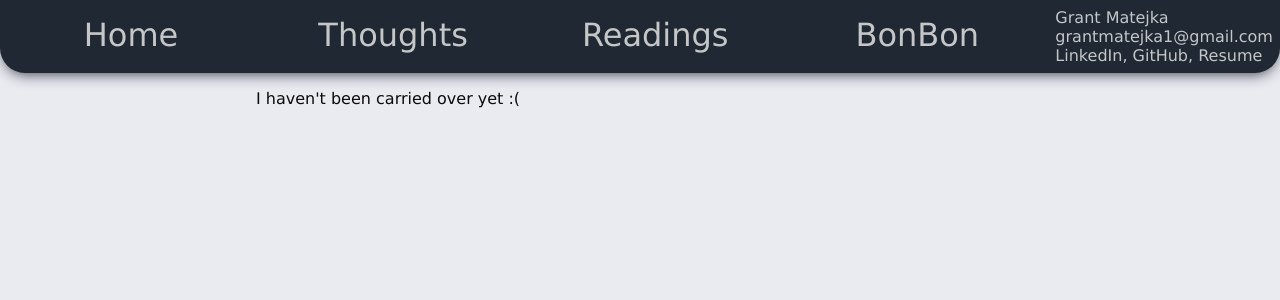
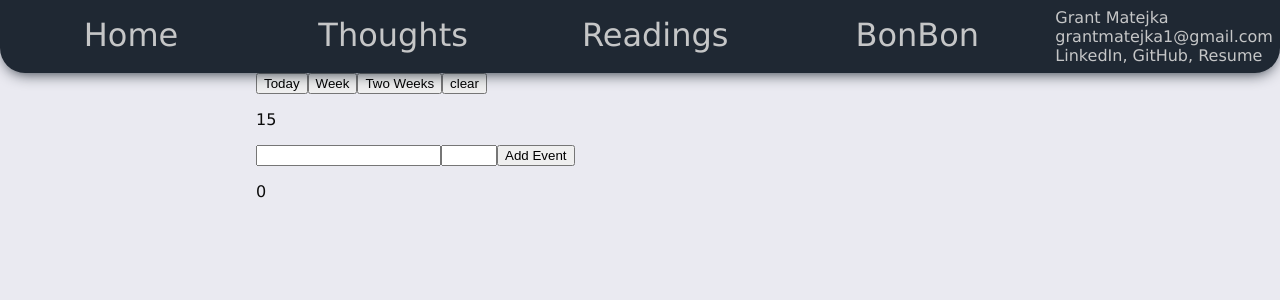
Before and after one commit to GrantMatejka/website, a Next.js app: page /bonbon in a window 1280 px wide. Shown: the top 300 px of the page. Built offline with nearby package versions, Linux system fonts and the light colour scheme.

Commit message:
Some more bon bon

```diff
--- a/pages/bonbon.tsx
+++ b/pages/bonbon.tsx
@@ -1,4 +1,6 @@
-import { ReactElement, useEffect, useState } from 'react';
+import Head from 'next/head';
+import { FormEvent } from 'react';
+import { FormEventHandler, ReactElement, useEffect, useState } from 'react';
 
 interface Todo {
    date: string
@@ -61,17 +63,61 @@ const Bonbon = (): ReactElement => {
       fullySetTodos(newTodos);
    });
 
+   const clearTodos = () => {
+      setTodos([]);
+      localStorage.setItem('todos', JSON.stringify([]));
+   };
+
+   const todoFormSubmission = ((e: FormEvent<HTMLFormElement>) => {
+      e.preventDefault();
+      const todos = JSON.parse(localStorage.getItem('todos') ?? '[]');
+      console.log(todos);
+      todos.push('hey');
+
+      fullySetTodos(todos);
+      console.log(e);
+      //TODO: create todo here
+   });
+
    useEffect(() => {
-      // TODO: fix this as it will always set localstorage when initing
-      const storedTodos = JSON.parse(localStorage.getItem('todos') ?? '[]');
-      if (storedTodos.length === 0) {
-         console.log(storedTodos);
+      const storedTodos = localStorage.getItem('todos');
+      if (storedTodos == null) {
          localStorage.setItem('todos', JSON.stringify([]));
+      } else {
+         const parsedTodos = JSON.parse(storedTodos);
+         setTodos(parsedTodos);
       }
-      setTodos(storedTodos);
    }, []);
 
-   return <p>{`I haven't been carried over yet :(`}</p>;
+   return (
+      <div>
+         <Head>
+            <title>Bonbon</title>
+         </Head>
+         <button onClick={() => setDateRange(1)}>Today</button>
+         <button onClick={() => setDateRange(7)}>Week</button>
+         <button onClick={() => setDateRange(14)}>Two Weeks</button>
+         <button onClick={clearTodos}>clear</button>
+         <p>{dateRange}</p>
+
+         <form id="form" autoComplete="off" onSubmit={todoFormSubmission}>
+            <input type="text" id="todo-description" autoComplete="off" />
+            <input type="number" id="input-time" min="1" max="24" />
+            <button id="add-todo" type="submit">
+               Add Event
+            </button>
+         </form>
+
+         <p>{todos.length}</p>
+         {todos.map((e, i) => (
+            <div key={i}>
+               <p>
+                  {i} {e}
+               </p>
+            </div>
+         ))}
+      </div>
+   );
 };
 
 export default Bonbon;
```
